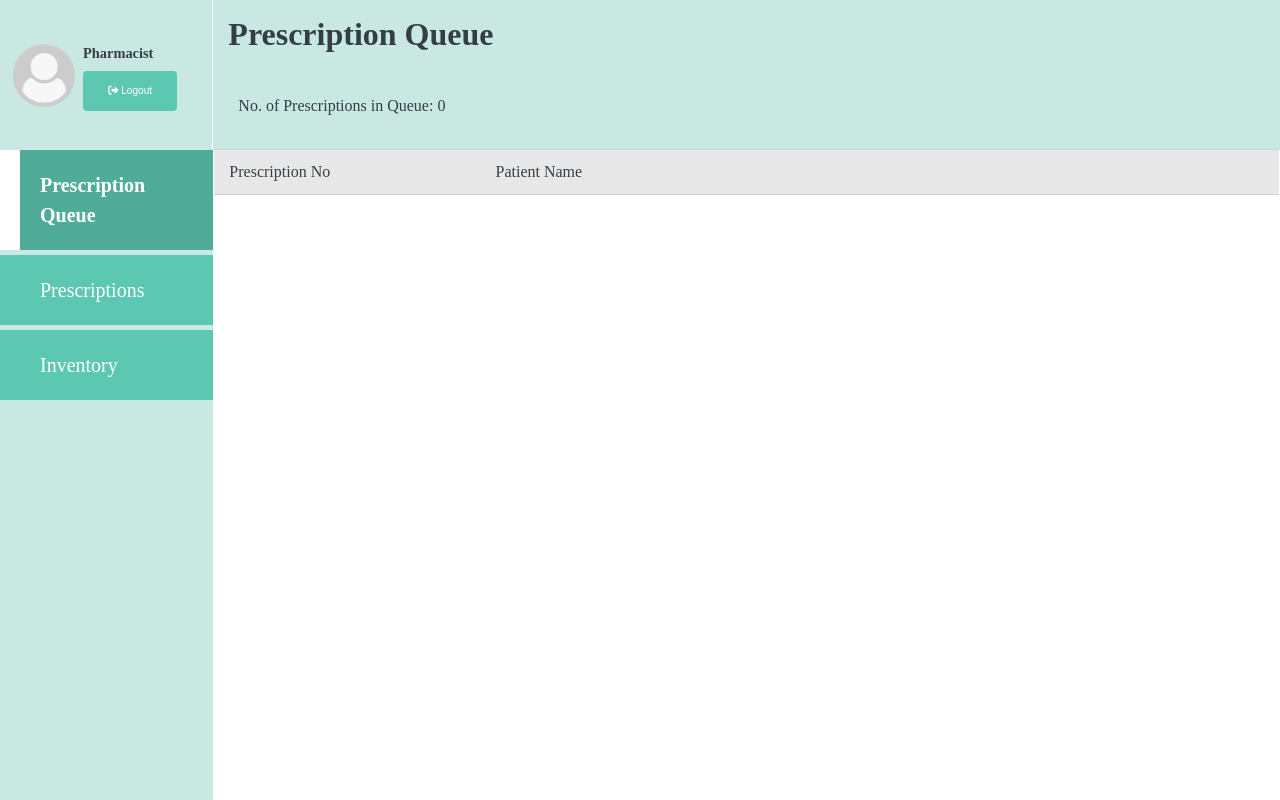
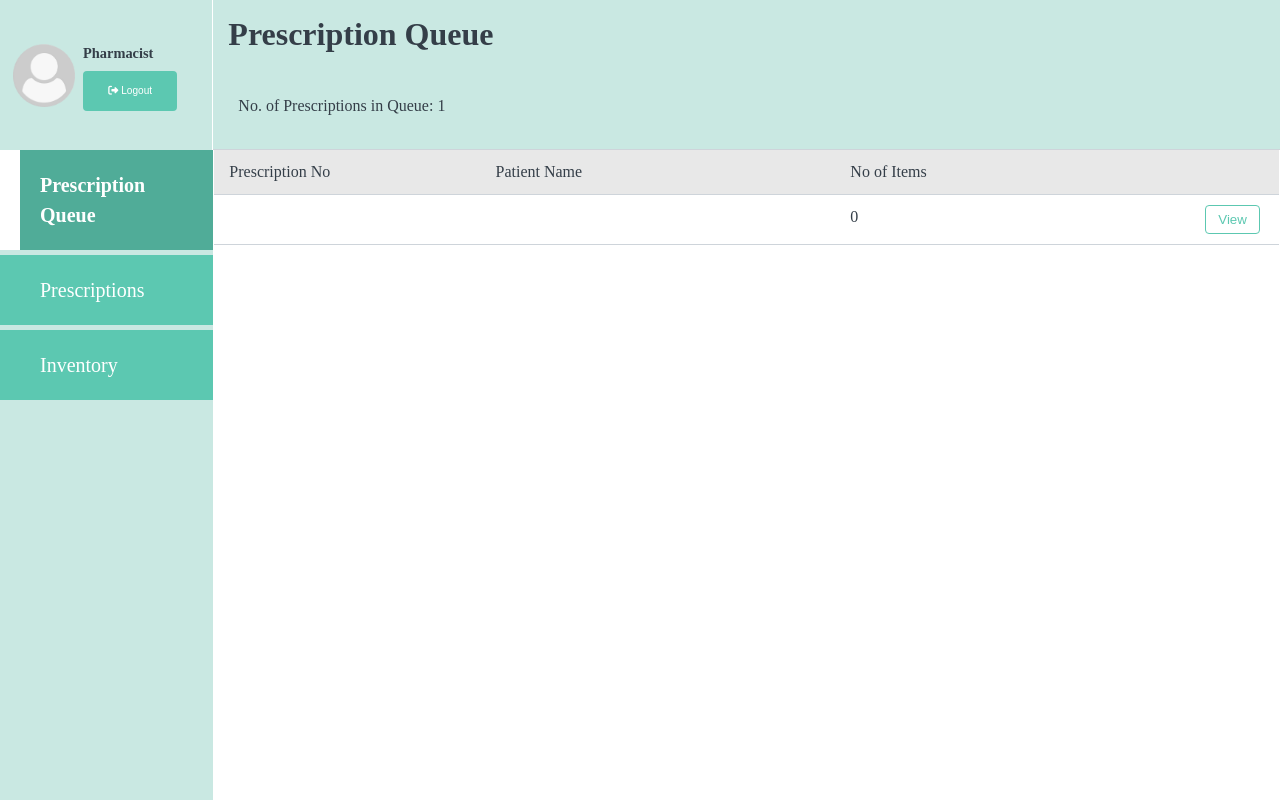
Before and after one commit to DinukaJ/Doctor-Patient-Medical-Record-Keeping-System, a PHP site: page /Pharmacist/prescriptionQueue.php in a window 1280 px wide. Run offline with PHP 8.4, Linux system fonts and the light colour scheme; the visitor is signed in with stand-in values (Sample User, id 1); data comes from the database, SQL or seed files in the repository; some libraries are stand-ins or nearby versions; some web fonts are replaced.

Commit message:
Prescription Queue Update

```diff
--- a/Pharmacist/prescriptionQueue.php
+++ b/Pharmacist/prescriptionQueue.php
@@ -55,7 +55,8 @@
                 </div>
                 <div class='row patientDataRow addMedicineRow'>
                     <div class='c-3' class='medicId'>Prescription No</div>
-                    <div class='c-8' class='medicName'>Patient Name</div>
+                    <div class='c-4' class='medicName'>Patient Name</div>
+                    <div class='c-4' class='medicName'>No of Items</div>
                     <!-- <div class='c-4' class='medicQty'>Item Count</div> -->
                     <div class='c-1'>
 
--- a/classes/prescription.php
+++ b/classes/prescription.php
@@ -100,10 +100,7 @@
     public function getTodayPres()
     {
         $db = new Database();
-        $data = $db->getData("select p.fname,p.lname,pres.*,presM.* from patient p
-                              join prescriptions pres on p.id=pres.patientId
-                              join prescription_medicine presM on pres.id=presM.pres_ID
-                              where pres.doi=CURDATE() AND pres.status=0");
+        $data = $db->getData("select pres.id,p.fname,p.lname,pres.*, COUNT(presM.pres_ID) from patient p join prescriptions pres on p.id=pres.patientId join prescription_medicine presM on pres.id = presM.pres_ID where pres.doi=CURDATE() AND pres.status=0");
         return $data;
     }
 
--- a/handlers/prescriptionHandler.php
+++ b/handlers/prescriptionHandler.php
@@ -289,8 +289,9 @@
     if(mysqli_num_rows($presData)){
         while($row = mysqli_fetch_array($presData)){
             $output.="<div class='row patientDataRow'>
-            <div class='c-3' class='presId'>$row[0] $row[1]</div>
-            <div class='c-8' class='patName'>$row[1]</div>
+            <div class='c-3' class='presId'>$row[0]</div>
+            <div class='c-4' class='patName'>$row[1] $row[2]</div>
+            <div class='c-4' class='patName'>$row[9]</div>
             <div class='c-1'>
                 <button type='button' class='btn btnPatientView viewPres' name='viewPres' id='viewPres-$row[4]'>View</button>
             </div>
```
